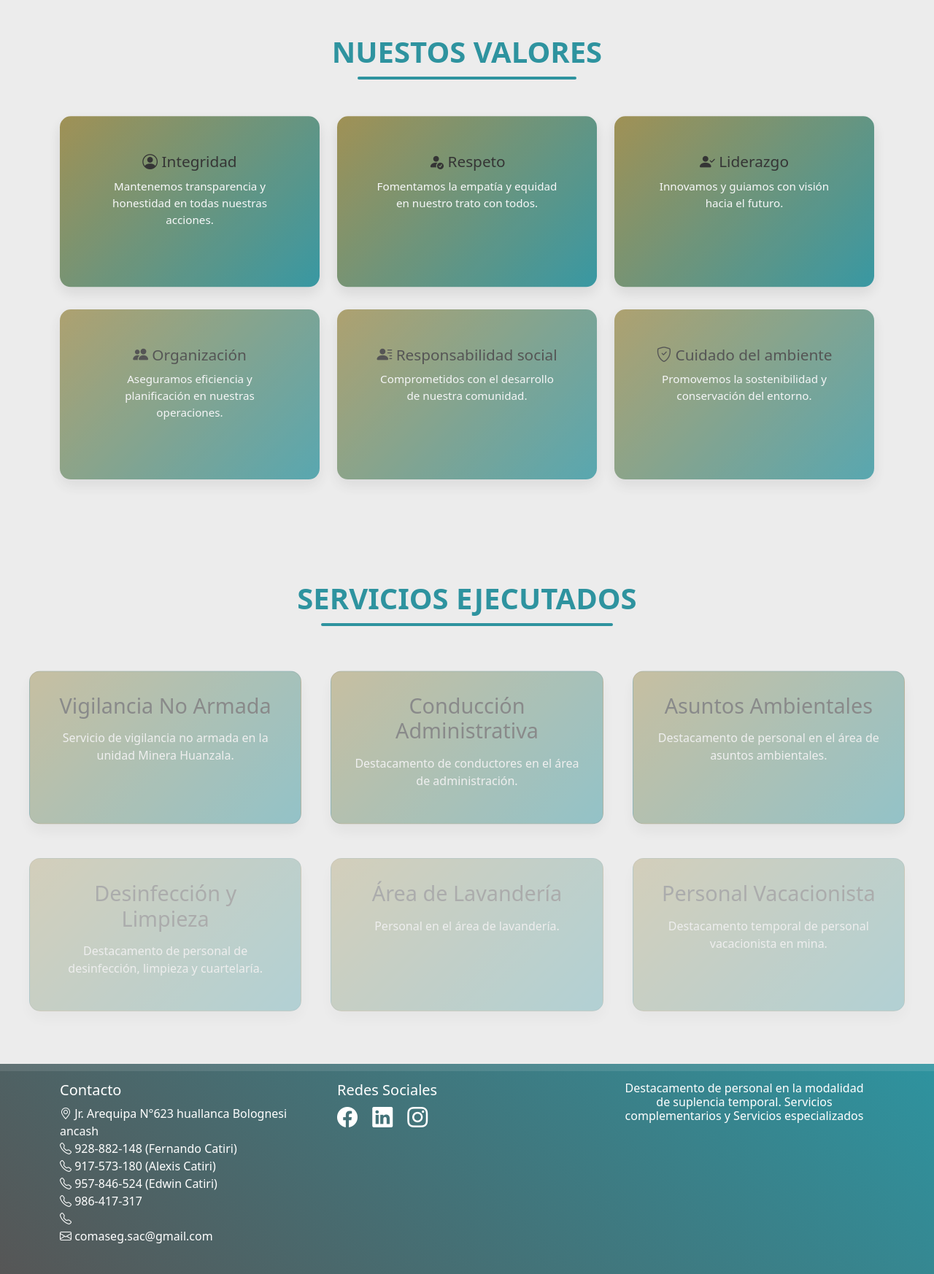
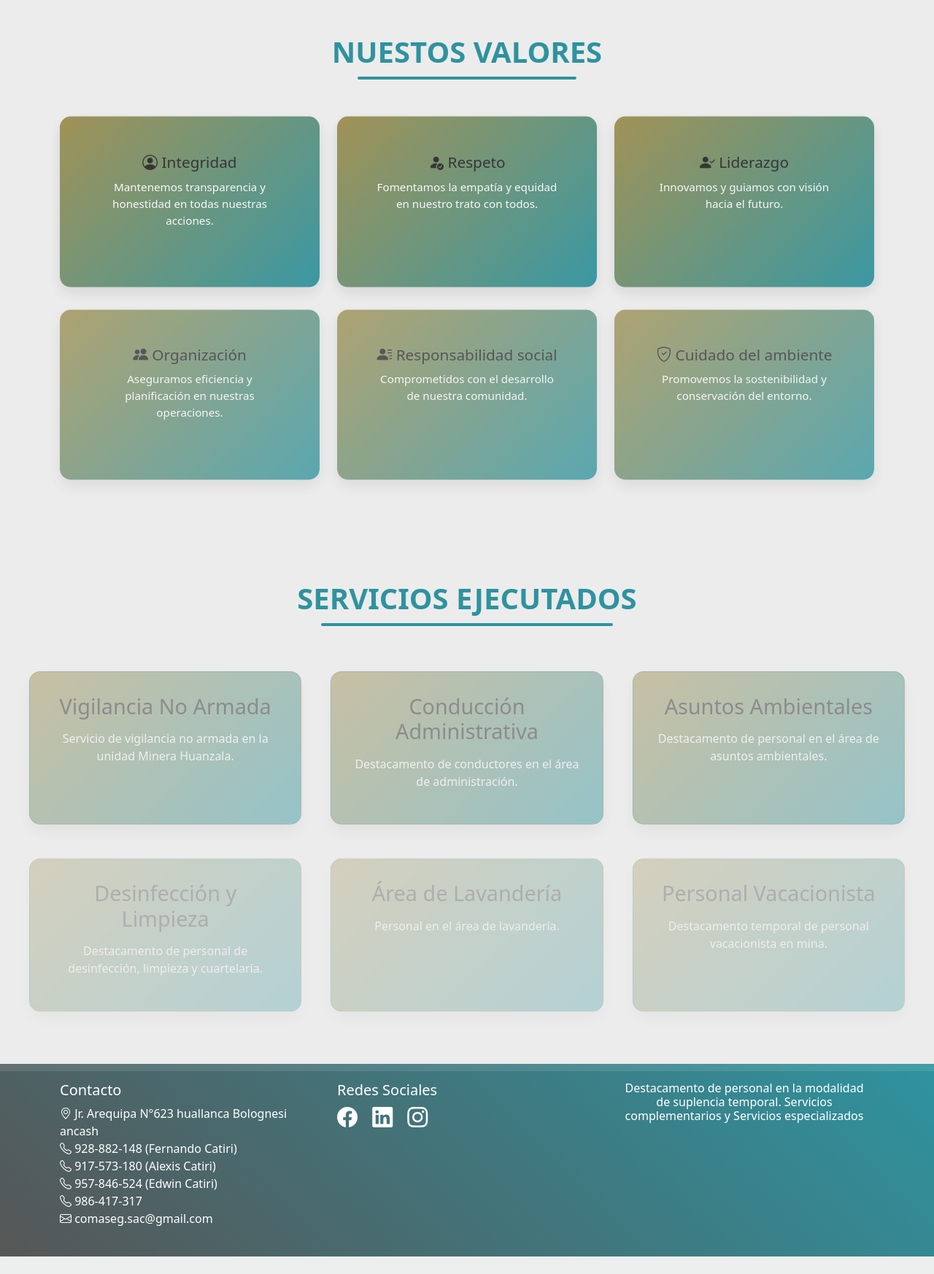
Before and after one commit to letaljack/proyeycto_jack.github.io, a PHP site: page / in a window 1280 px wide. Shown: the part 1332-3078 px from the top of the page at 73% size. After the commit the page ends 3054 px from the top, so only its background shows below. Run offline with PHP 8.4, Linux system fonts and the light colour scheme; data that the repository does not hold is empty.

Commit message:
Update footer.php

```diff
--- a/inc/footer.php
+++ b/inc/footer.php
@@ -9,7 +9,6 @@
                     <li><i class="bi bi-telephone"></i> <?php echo $company_info['phone2']; ?></li>
                     <li><i class="bi bi-telephone"></i> <?php echo $company_info['phone3']; ?></li>
                     <li><i class="bi bi-telephone"></i> <?php echo $company_info['phone4']; ?></li>
-                    <li><i class="bi bi-telephone"></i> <?php echo $company_info['phone5']; ?></li>
                     <li><i class="bi bi-envelope"></i> <?php echo $company_info['email']; ?></li>
                 </ul>
             </div>
```
